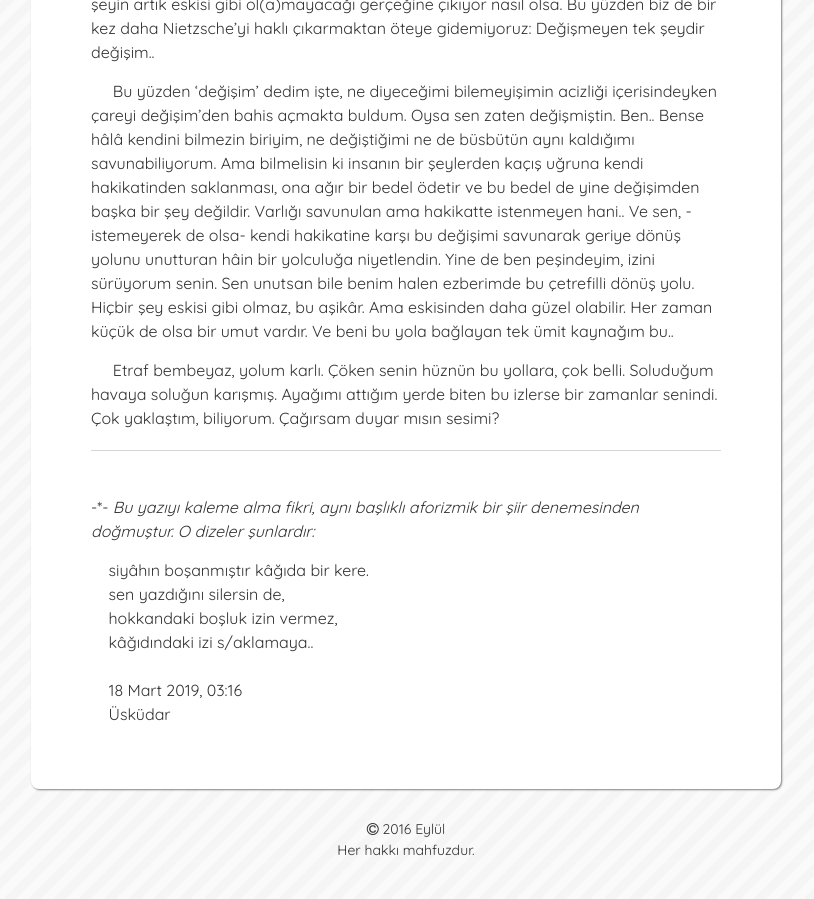
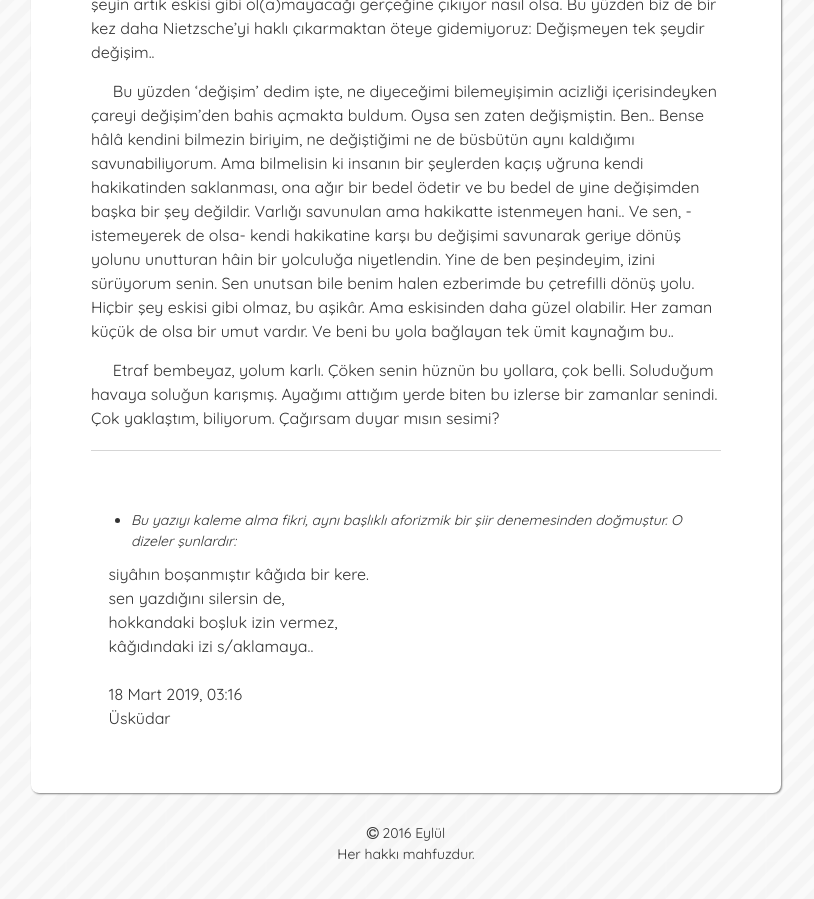
Before and after one commit to muhammedaydogdu/muhammedaydogdu.github.io, a Jekyll site: the page built from _posts/2019-03-18-iz.md, in a window 1280 px wide and 900 px high, scrolled down 1639 px. Shown: the whole window, without its empty margins (234-1048 px from the left). Built offline with Jekyll 4.4.1, drawn with Linux system fonts in a browser that asks for light colours; some web fonts are replaced.

Commit message:
Update 2019-03-18-iz.md

```diff
--- a/_posts/2019-03-18-iz.md
+++ b/_posts/2019-03-18-iz.md
@@ -25,7 +25,7 @@
 
 ---
 <br/>
- -*- _Bu yazıyı kaleme alma fikri, aynı başlıklı aforizmik bir şiir denemesinden doğmuştur. O dizeler şunlardır:_
+ * _Bu yazıyı kaleme alma fikri, aynı başlıklı aforizmik bir şiir denemesinden doğmuştur. O dizeler şunlardır:_
 
 &nbsp;&nbsp;&nbsp; siyâhın boşanmıştır kâğıda bir kere.
 &nbsp;&nbsp;&nbsp; sen yazdığını silersin de,
```
